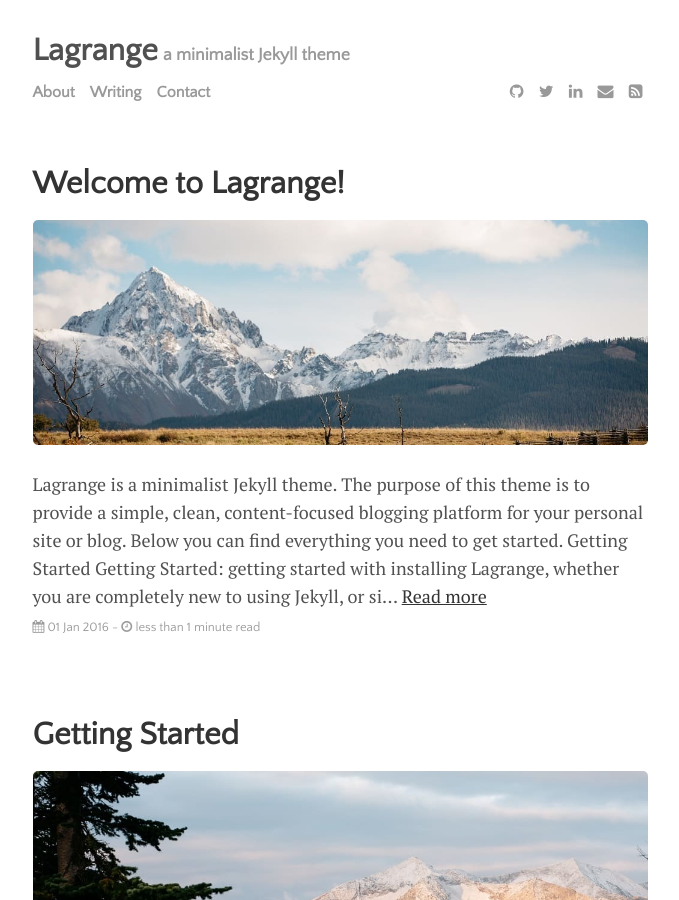
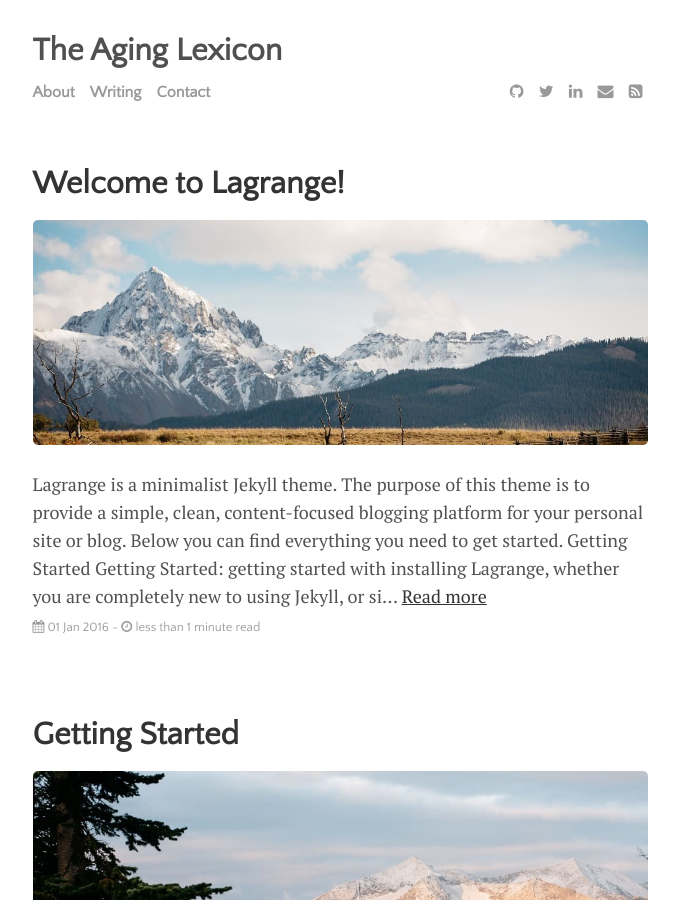
Before and after one commit to aginglexicon/aginglexicon.github.io, a Jekyll site: the page built from index.html, in a window 1280 px wide and 900 px high. Shown: the whole window, without its empty margins (300-979 px from the left). Built offline with Jekyll 4.4.1, drawn with Linux system fonts in a browser that asks for light colours; the list of posts is cut into pages by our own code; some of the changed text lies outside the part shown.

Commit message:
Update _config.yml

```diff
--- a/_config.yml
+++ b/_config.yml
@@ -20,9 +20,9 @@
 plugins:             [jekyll-paginate, jekyll-sitemap, jekyll-feed, jekyll-seo-tag]
 
 # Customise atom feed settings (this is where Jekyll-Feed gets configuration information)
-title:		           'Lagrange'
-description:	       'a minimalist Jekyll theme'
-author:              'Paul Le'
+title:		           'The Aging Lexicon'
+description:	       ''
+author:              ''
 
 # RSS 2.0 can be used instead of Atom by uncommenting following two lines
 #feed:
```
